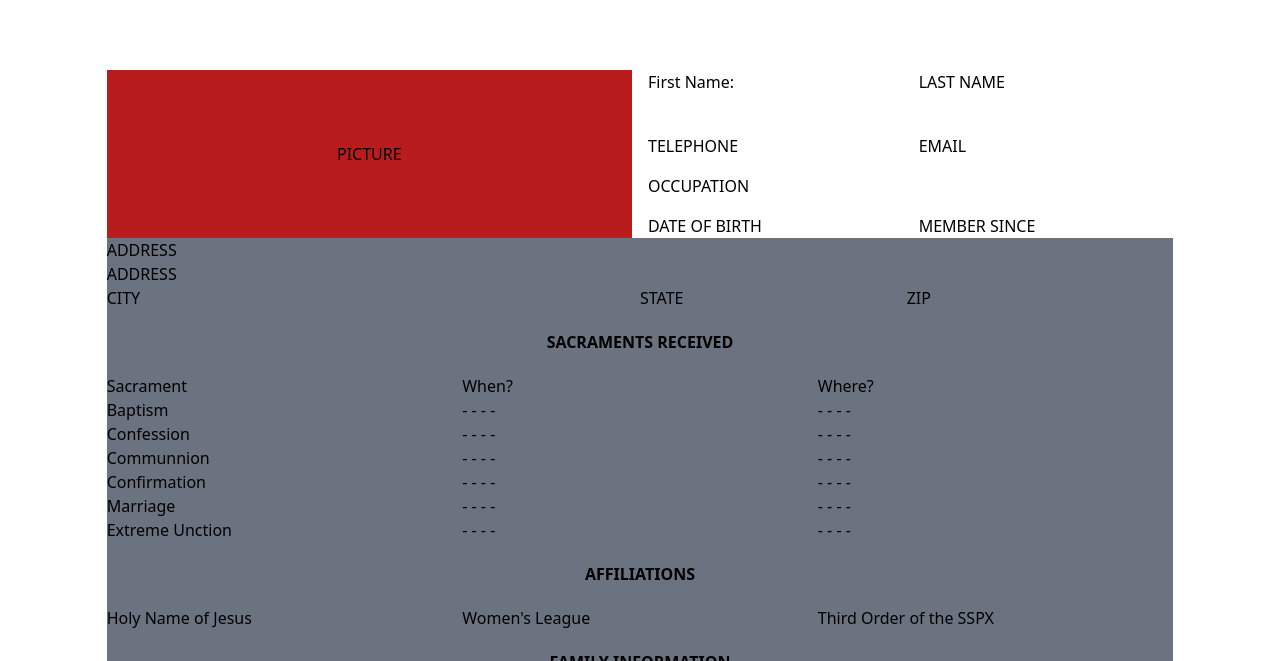
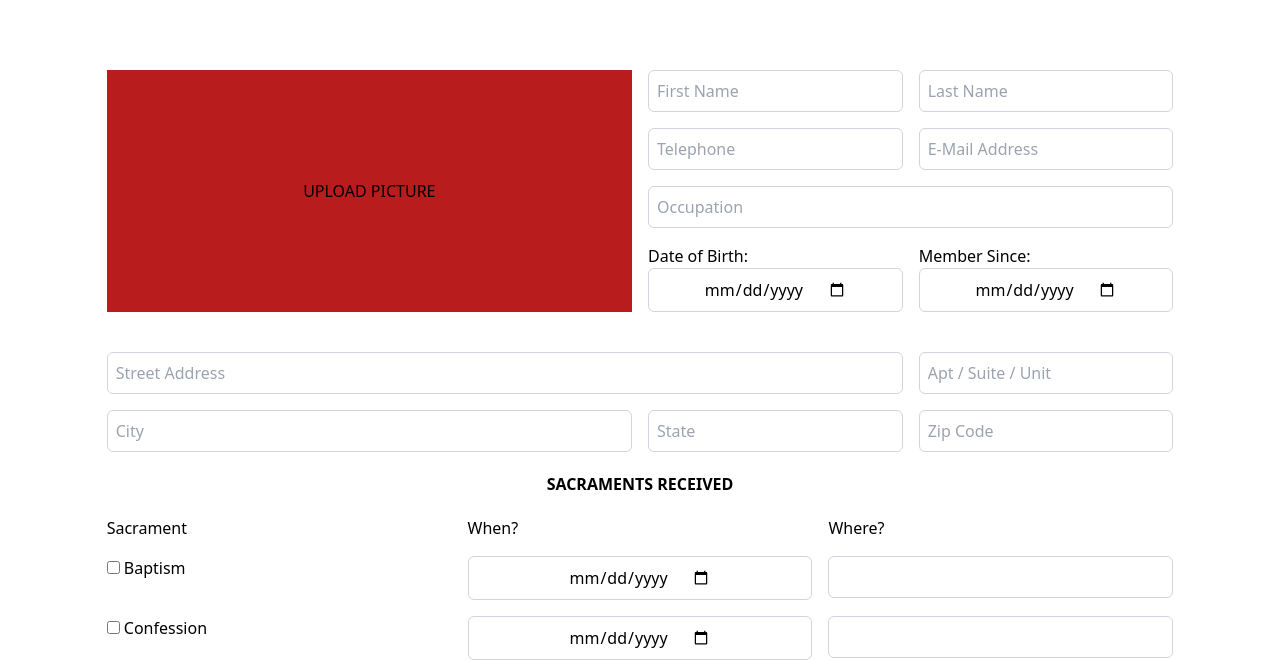
Before and after one commit to stphilomena/PhilomenaSite, a Gatsby site: page /currentDev in a window 1280 px wide. Shown: the part 291-952 px from the top of the page. Built offline with nearby package versions, Linux system fonts and the light colour scheme; Gatsby itself is replaced by a stand-in of ours.

Commit message:
profileForm update (not finished)

```diff
--- a/src/components/ProfileForm.js
+++ b/src/components/ProfileForm.js
@@ -11,54 +11,56 @@ const ProfileForm = () => (
 
     <form className=" py-20">
 <div className="grid grid-cols-1 md:grid-cols-2 gap-4">
-<div className="bg-red-700 h-full centerAll">PICTURE</div>
+<div className="bg-red-700 h-full centerAll">UPLOAD PICTURE</div>
 <div className="grid grid-cols-2 gap-4">
-<div><label>First Name: <input type="text" name="firstName" />  </label></div>
-<div>LAST NAME</div>
-<div>TELEPHONE</div>
-<div>EMAIL</div>
-<div className="col-span-2">OCCUPATION</div>
-<div>DATE OF BIRTH</div>
-<div>MEMBER SINCE</div>
+<div><input type="text" name="firstName" className="inputField w-full" placeholder="First Name"/></div>
+<div><input type="text" name="lastName" className="inputField w-full" placeholder="Last Name"/></div>
+<div><input type="tel" name="telephone" className="inputField w-full" placeholder="Telephone"/></div>
+<div><input type="email" name="email" className="inputField w-full" placeholder="E-Mail Address"/></div>
+<div className="col-span-2"><input type="text" name="occupation" className="inputField w-full" placeholder="Occupation"/></div>
+<div>Date of Birth: <input type="date" name="DOB" className="inputField w-full"/></div>
+<div>Member Since: <input type="date" name="memberSince" className="inputField w-full"/></div>
 </div>
 </div>
-<div className="bg-gray-500">
-<div>ADDRESS</div>
-<div>ADDRESS</div>
-<div className="grid grid-cols-4">
-<div className="col-span-4 md:col-span-2">CITY</div>
-<div className="col-span-2 md:col-span-1">STATE</div>
-<div className="col-span-2 md:col-span-1">ZIP</div>
+<div className="py-10">
+<div className="grid grid-cols-4 gap-4">
+<div className='col-span-4 lg:col-span-3'><input type="text" name="address1" className="inputField w-full" placeholder="Street Address"/></div>
+<div className="col-span-4 lg:col-span-1"><input type="text" name="address2" className="inputField w-full" placeholder="Apt / Suite / Unit"/></div>
+<div className="col-span-4 lg:col-span-2"><input type="text" name="city" className="inputField w-full" placeholder="City"/></div>
+<div className="col-span-2 lg:col-span-1"><input type="text" name="state" className="inputField w-full" placeholder="State"/></div>
+<div className="col-span-2 lg:col-span-1"><input type="text" name="zip" className="inputField w-full" placeholder="Zip Code"/></div>
 </div>
 <div className="centerAll font-bold py-5">SACRAMENTS RECEIVED</div>
-<div className="grid grid-cols-3">
+<div className="grid grid-cols-3 gap-4">
 <div>Sacrament</div>
 <div>When?</div>
 <div>Where?</div>
-<div>Baptism</div>
-<div>- - - - </div>
-<div>- - - - </div>
-<div>Confession</div>
-<div>- - - - </div>
-<div>- - - - </div>
-<div>Communnion</div>
-<div>- - - - </div>
-<div>- - - - </div>
-<div>Confirmation</div>
-<div>- - - - </div>
-<div>- - - - </div>
-<div>Marriage</div>
-<div>- - - - </div>
-<div>- - - - </div>
-<div>Extreme Unction</div>
-<div>- - - - </div>
-<div>- - - - </div>
+<div><input type="checkbox" name="baptism" value="YES"/> Baptism</div>
+<div><input type="date" name="baptismDate" className="inputField w-full"/></div>
+<div><input type="text" name="baptismPlace" className="inputField w-full"/></div>
+<div><input type="checkbox" name="confession" value="YES"/> Confession</div>
+<div><input type="date" name="confessionDate" className="inputField w-full"/></div>
+<div><input type="text" name="confessionPlace" className="inputField w-full"/></div>
+<div><input type="checkbox" name="communion" value="YES"/> Communion</div>
+<div><input type="date" name="communionDate" className="inputField w-full"/></div>
+<div><input type="text" name="communionPlace" className="inputField w-full"/></div>
+<div><input type="checkbox" name="confirmation" value="YES"/> Confirmation</div>
+<div><input type="date" name="confirmationDate" className="inputField w-full"/></div>
+<div><input type="text" name="confirmationPlace" className="inputField w-full"/></div>
+<div><input type="checkbox" name="matrimony" value="YES"/> Matrimony</div>
+<div><input type="date" name="matrimonyDate" className="inputField w-full"/></div>
+<div><input type="text" name="matrimonyPlace" className="inputField w-full"/></div>
+<div><input type="checkbox" name="extremeUnction" value="YES"/> Extreme Unction</div>
+<div><input type="date" name="unctionDate" className="inputField w-full"/></div>
+<div><input type="text" name="unctionPlace" className="inputField w-full"/></div>
 </div>
-<div className="centerAll font-bold py-5">AFFILIATIONS</div>
-<div className="grid grid-cols-3">
-<div>Holy Name of Jesus</div>
-<div>Women's League</div>
-<div>Third Order of the SSPX</div>
+<div className="centerAll font-bold py-5">GROUPS / AFFILIATIONS</div>
+<div className="grid grid-cols-1 md:grid-cols-2 lg:grid-cols-4">
+<div><input type="checkbox" name="schola" value="YES"/> Schola</div>
+<div><input type="checkbox" name="choir" value="YES"/> Choir</div>
+<div><input type="checkbox" name="holyNameofJesus" value="YES"/> Holy Name of Jesus</div>
+<div><input type="checkbox" name="womensLeague" value="YES"/> Women's League</div>
+<div><input type="checkbox" name="thirdOrder" value="YES"/> Third Order of the SSPX</div>
 </div>
 <div className="centerAll font-bold py-5">FAMILY INFORMATION</div>
 <div className="grid grid-cols-2">
```
